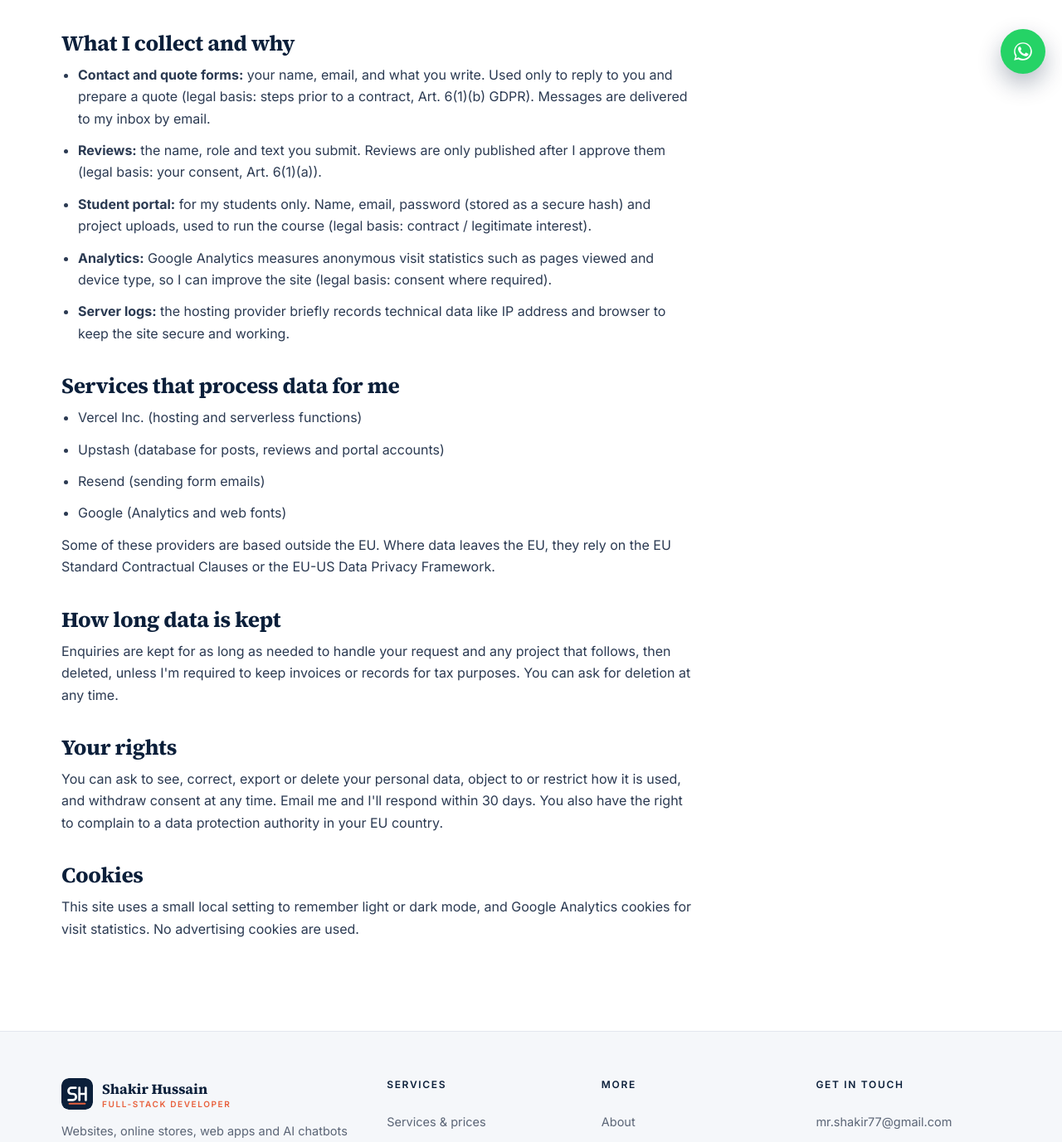
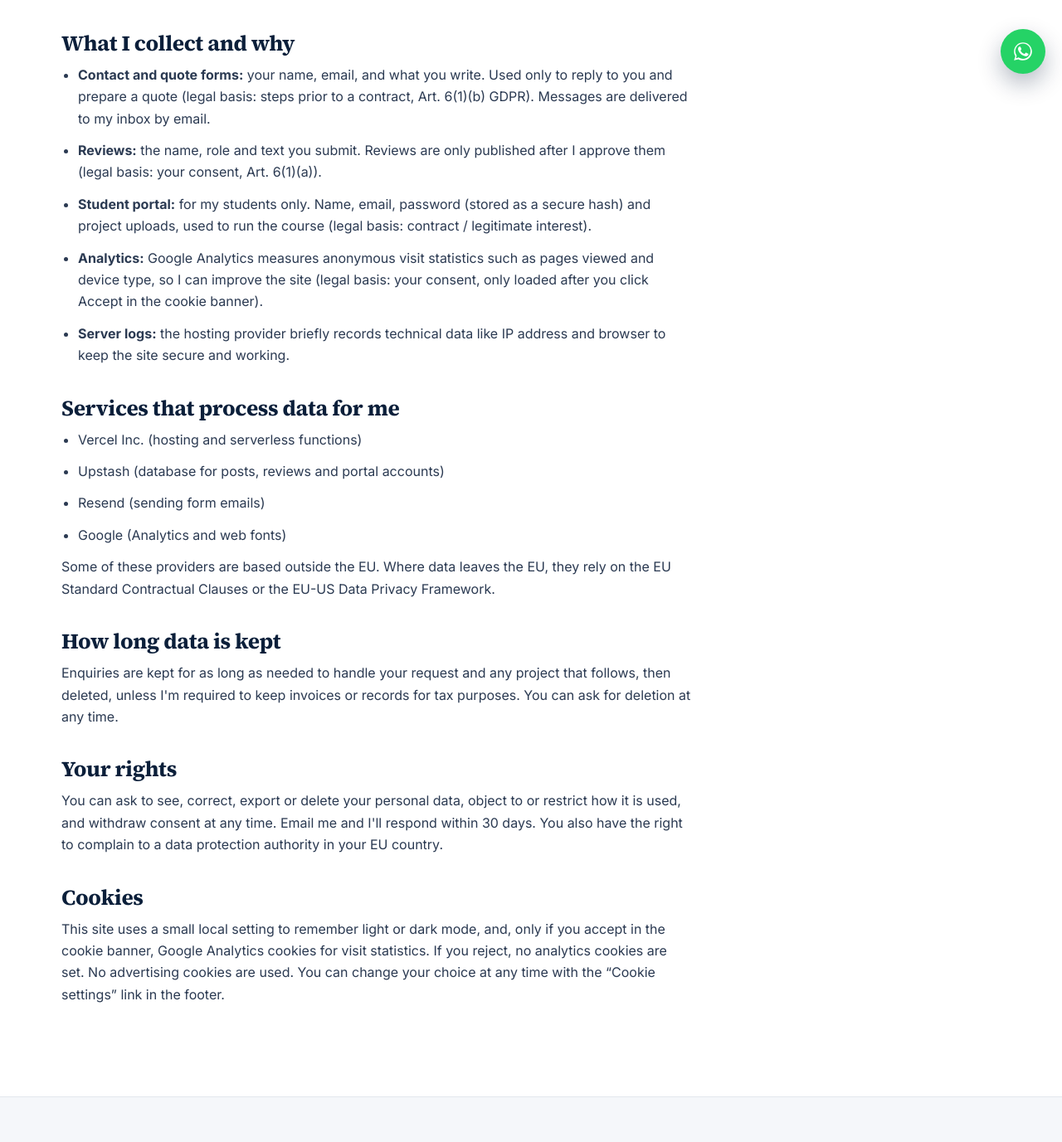
Before and after one commit to profshakir77/shakir-portfolio, a Next.js app: page /privacy in a window 1280 px wide. Shown: the part 691-2068 px from the top of the page at 83% size. Built offline with nearby package versions, Linux system fonts and the light colour scheme.

Commit message:
Privacy: analytics only with consent

```diff
--- a/app/privacy/page.jsx
+++ b/app/privacy/page.jsx
@@ -29,7 +29,7 @@ export default function Privacy() {
             <li><b>Contact and quote forms:</b> your name, email, and what you write. Used only to reply to you and prepare a quote (legal basis: steps prior to a contract, Art. 6(1)(b) GDPR). Messages are delivered to my inbox by email.</li>
             <li><b>Reviews:</b> the name, role and text you submit. Reviews are only published after I approve them (legal basis: your consent, Art. 6(1)(a)).</li>
             <li><b>Student portal:</b> for my students only. Name, email, password (stored as a secure hash) and project uploads, used to run the course (legal basis: contract / legitimate interest).</li>
-            <li><b>Analytics:</b> Google Analytics measures anonymous visit statistics such as pages viewed and device type, so I can improve the site (legal basis: consent where required).</li>
+            <li><b>Analytics:</b> Google Analytics measures anonymous visit statistics such as pages viewed and device type, so I can improve the site (legal basis: your consent, only loaded after you click Accept in the cookie banner).</li>
             <li><b>Server logs:</b> the hosting provider briefly records technical data like IP address and browser to keep the site secure and working.</li>
           </ul>
 
@@ -49,7 +49,7 @@ export default function Privacy() {
           <p>You can ask to see, correct, export or delete your personal data, object to or restrict how it is used, and withdraw consent at any time. Email me and I&apos;ll respond within 30 days. You also have the right to complain to a data protection authority in your EU country.</p>
 
           <h2>Cookies</h2>
-          <p>This site uses a small local setting to remember light or dark mode, and Google Analytics cookies for visit statistics. No advertising cookies are used.</p>
+          <p>This site uses a small local setting to remember light or dark mode, and, only if you accept in the cookie banner, Google Analytics cookies for visit statistics. If you reject, no analytics cookies are set. No advertising cookies are used. You can change your choice at any time with the &ldquo;Cookie settings&rdquo; link in the footer.</p>
         </div>
       </section>
     </div>
```
